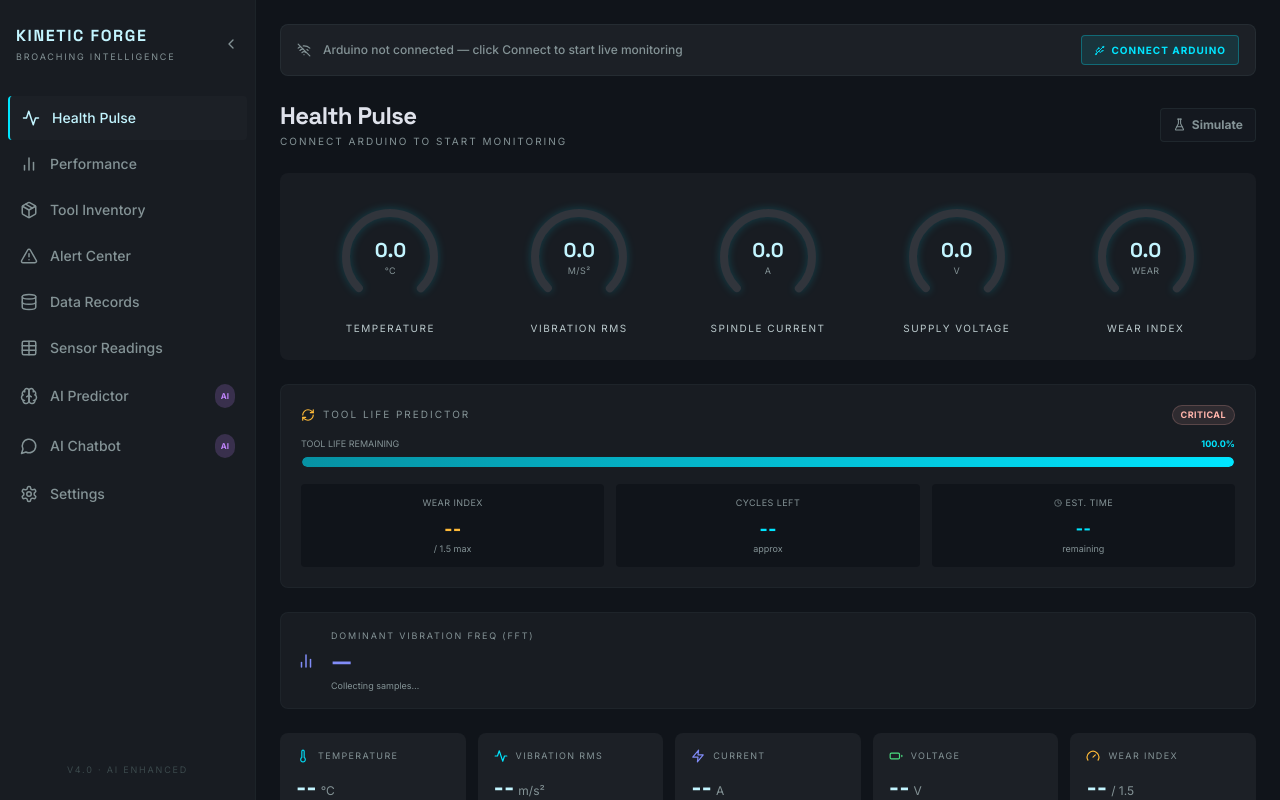
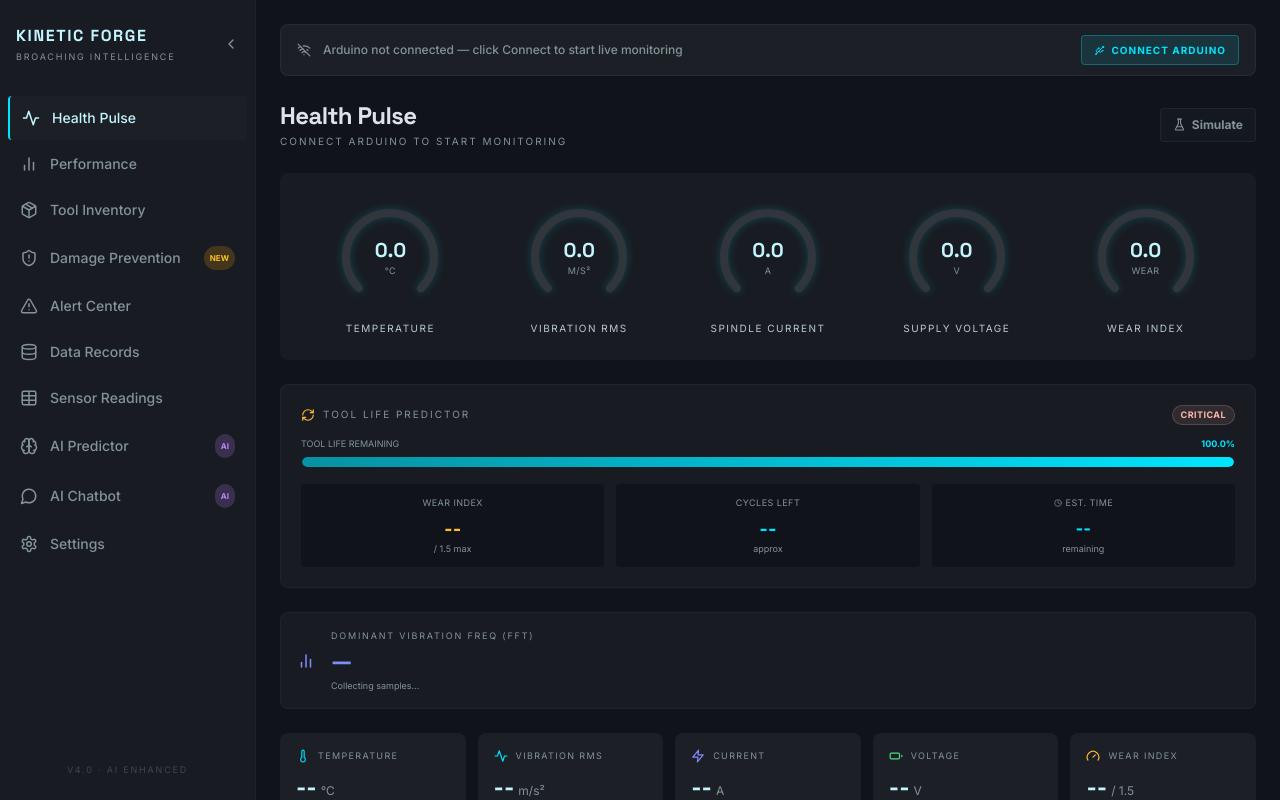
Before and after one commit to t23050288-cmyk/broaching-machine-monitor, a React (Vite) app: page / in a window 1280 px wide. Built offline with nearby package versions, Linux system fonts and the light colour scheme; the HTML template or start-up script is replaced by a standard one.

Commit message:
feat: add Damage Prevention nav item with amber styling

```diff
--- a/src/components/Sidebar.jsx
+++ b/src/components/Sidebar.jsx
@@ -1,16 +1,17 @@
 import { useState } from 'react';
-import { Activity, BarChart2, AlertTriangle, Settings, Package, Database, ChevronLeft, ChevronRight, Brain, MessageCircle, Table } from 'lucide-react';
+import { Activity, BarChart2, AlertTriangle, Settings, Package, Database, ChevronLeft, ChevronRight, Brain, MessageCircle, Table, ShieldAlert } from 'lucide-react';
 
 const navItems = [
-  { icon: Activity,       label: 'Health Pulse',    path: 'dashboard' },
-  { icon: BarChart2,      label: 'Performance',     path: 'performance' },
-  { icon: Package,        label: 'Tool Inventory',  path: 'inventory' },
-  { icon: AlertTriangle,  label: 'Alert Center',    path: 'alerts' },
-  { icon: Database,       label: 'Data Records',    path: 'records' },
-  { icon: Table,          label: 'Sensor Readings', path: 'readings' },
-  { icon: Brain,          label: 'AI Predictor',    path: 'predictor' },
-  { icon: MessageCircle,  label: 'AI Chatbot',      path: 'chatbot' },
-  { icon: Settings,       label: 'Settings',        path: 'settings' },
+  { icon: Activity,      label: 'Health Pulse',      path: 'dashboard' },
+  { icon: BarChart2,     label: 'Performance',        path: 'performance' },
+  { icon: Package,       label: 'Tool Inventory',     path: 'inventory' },
+  { icon: ShieldAlert,   label: 'Damage Prevention',  path: 'damage' },
+  { icon: AlertTriangle, label: 'Alert Center',       path: 'alerts' },
+  { icon: Database,      label: 'Data Records',       path: 'records' },
+  { icon: Table,         label: 'Sensor Readings',    path: 'readings' },
+  { icon: Brain,         label: 'AI Predictor',       path: 'predictor' },
+  { icon: MessageCircle, label: 'AI Chatbot',         path: 'chatbot' },
+  { icon: Settings,      label: 'Settings',           path: 'settings' },
 ];
 
 const AI_PATHS = ['predictor', 'chatbot'];
@@ -33,20 +34,26 @@ export default function Sidebar({ current, onChange }) {
       <nav className="flex-1 px-2 space-y-0.5">
         {navItems.map(({ icon: Icon, label, path }) => {
           const isAI     = AI_PATHS.includes(path);
+          const isDmg    = path === 'damage';
           const isActive = current === path;
           return (
             <button key={path} onClick={() => onChange(path)}
               className={`w-full flex items-center gap-3 px-3 py-3 text-sm font-medium transition-all duration-150 rounded-lg
                 ${
                   isActive && isAI  ? 'bg-[#c084fc]/10 border-l-2 border-[#c084fc] text-[#c084fc]' :
+                  isActive && isDmg ? 'bg-amber-500/10 border-l-2 border-amber-400 text-amber-400' :
                   isActive          ? 'bg-[#1c2026] border-l-2 border-[#00e5ff] text-[#c3f5ff]' :
                   isAI              ? 'text-[#849396] hover:bg-[#c084fc]/5 hover:text-[#c084fc]' :
+                  isDmg             ? 'text-[#849396] hover:bg-amber-500/5 hover:text-amber-400' :
                                       'text-[#849396] hover:bg-[#1c2026] hover:text-[#dfe2eb]'
                 }`}>
               <Icon size={18} className="flex-shrink-0"/>
               {!collapsed && <span className="font-body truncate">{label}</span>}
               {!collapsed && isAI && (
                 <span className="ml-auto text-[8px] bg-[#c084fc]/20 text-[#c084fc] px-1.5 py-0.5 rounded-full font-bold">AI</span>
+              )}
+              {!collapsed && isDmg && (
+                <span className="ml-auto text-[8px] bg-amber-500/20 text-amber-400 px-1.5 py-0.5 rounded-full font-bold">NEW</span>
               )}
             </button>
           );
```
